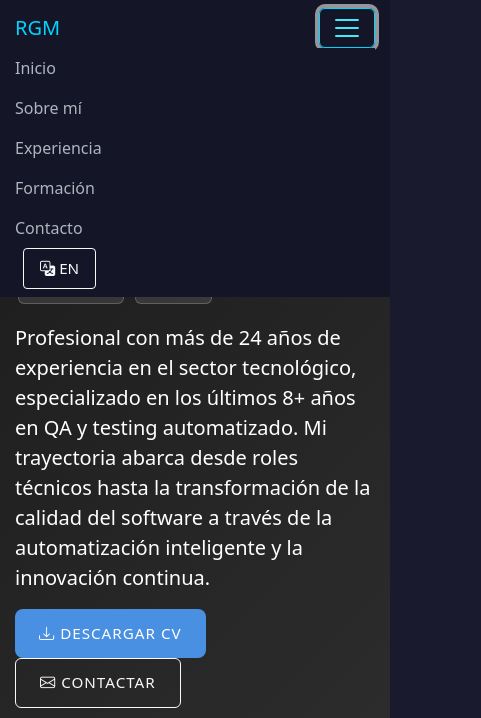
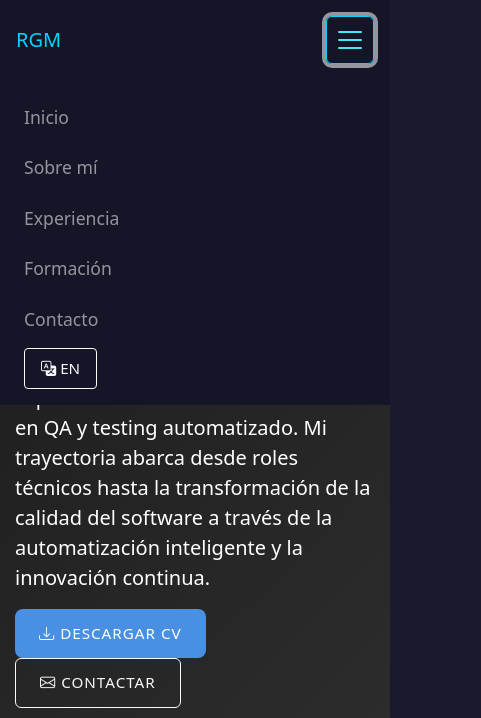
Before and after one commit to rgarciademarina/curriculum-web, a plain HTML site: page index.html in a window 390 px wide. Both pictures are taken after a click on the button 347 px from the left and 28 px from the top of the page. Shown: the top 718 px of the page, 481 px wide, since content can reach past the window. Drawn offline with nearby package versions, Linux system fonts and the light colour scheme.

Commit message:
Fix menú hamburguesa

```diff
--- a/css/styles.css
+++ b/css/styles.css
@@ -13,29 +13,44 @@
     color: var(--light-text);
 }
 
+/* Reset para evitar scroll horizontal */
+html, body {
+    overflow-x: hidden;
+    width: 100%;
+    position: relative;
+}
+
 /* Navbar Styles */
 .navbar {
     background-color: var(--darker-bg);
     position: fixed;
-    width: 100%;
+    width: 100vw;
+    max-width: 100%;
     top: 0;
     left: 0;
+    right: 0;
+    z-index: 100;
+}
+
+.navbar .container {
+    width: 100%;
+    max-width: 100%;
+    margin: 0;
+    padding: 0.5rem 1rem;
+    display: flex;
+    align-items: center;
 }
 
 .navbar-brand {
     color: var(--accent-color) !important;
-}
-
-.nav-link {
-    color: var(--gray-text) !important;
-}
-
-.nav-link:hover {
-    color: var(--accent-color) !important;
+    margin-right: auto;
 }
 
 .navbar-toggler {
     border-color: var(--accent-color);
+    position: relative;
+    right: 0;
+    padding: 0.5rem;
 }
 
 .navbar-toggler-icon {
@@ -45,6 +60,31 @@
 @media (max-width: 768px) {
     .navbar-collapse {
         background-color: var(--darker-bg);
+        position: absolute;
+        top: 100%;
+        left: 0;
+        right: 0;
+        width: 100%;
+        padding: 0.5rem;
+    }
+
+    .navbar-nav {
+        padding: 0.25rem 0.5rem;
+    }
+
+    .nav-item {
+        padding: 0.25rem 0;
+    }
+
+    .nav-link {
+        padding-left: 0.5rem !important;
+        font-size: 1.1rem;
+    }
+
+    .navbar .container {
+        display: flex;
+        align-items: center;
+        justify-content: space-between;
     }
 }
 
@@ -661,7 +701,7 @@ textarea.form-control {
     align-items: center;
     justify-content: center;
     transition: all 0.3s ease;
-    z-index: 1002;
+    z-index: 1100;
     padding: 0;
 }
 
--- a/index.html
+++ b/index.html
@@ -2,7 +2,7 @@
 <html lang="es">
 <head>
     <meta charset="UTF-8">
-    <meta name="viewport" content="width=device-width, initial-scale=1.0">
+    <meta name="viewport" content="width=device-width, initial-scale=1.0, maximum-scale=1.0, user-scalable=no">
     <title>Raúl García de Marina - Portfolio</title>
     <link href="https://cdn.jsdelivr.net/npm/bootstrap@5.3.0/dist/css/bootstrap.min.css" rel="stylesheet">
     <link rel="stylesheet" href="https://cdn.jsdelivr.net/npm/bootstrap-icons@1.7.2/font/bootstrap-icons.css">
@@ -851,6 +851,5 @@
     </script>
     <script src="js/main.js"></script>
     <script src="js/contact.js"></script>
-    <script src="https://cdn.jsdelivr.net/npm/bootstrap@5.3.0/dist/js/bootstrap.bundle.min.js"></script>
 </body>
 </html>
--- a/js/main.js
+++ b/js/main.js
@@ -185,8 +185,29 @@ document.addEventListener('DOMContentLoaded', () => {
         }
     });
 
+    // Asegurar que el menú se cierra correctamente
+    const navbarToggler = document.querySelector('.navbar-toggler');
+    const navbarCollapse = document.querySelector('.navbar-collapse');
+
+    // Cerrar el menú al hacer clic en el botón hamburguesa cuando está abierto
+    navbarToggler.addEventListener('click', function() {
+        if (navbarCollapse.classList.contains('show')) {
+            const bsCollapse = new bootstrap.Collapse(navbarCollapse);
+            bsCollapse.hide();
+        }
+    });
+
+    // Cerrar el menú al hacer clic en cualquier enlace
+    document.querySelectorAll('.nav-link').forEach(link => {
+        link.addEventListener('click', () => {
+            if (navbarCollapse.classList.contains('show')) {
+                const bsCollapse = new bootstrap.Collapse(navbarCollapse);
+                bsCollapse.hide();
+            }
+        });
+    });
+
     // Añadir funcionalidad para cerrar el menú en móvil
-    const navbarToggler = document.querySelector('.navbar-toggler');
     navLinks.forEach(link => {
         link.addEventListener('click', () => {
             const navbarCollapse = document.querySelector('.navbar-collapse');
```
